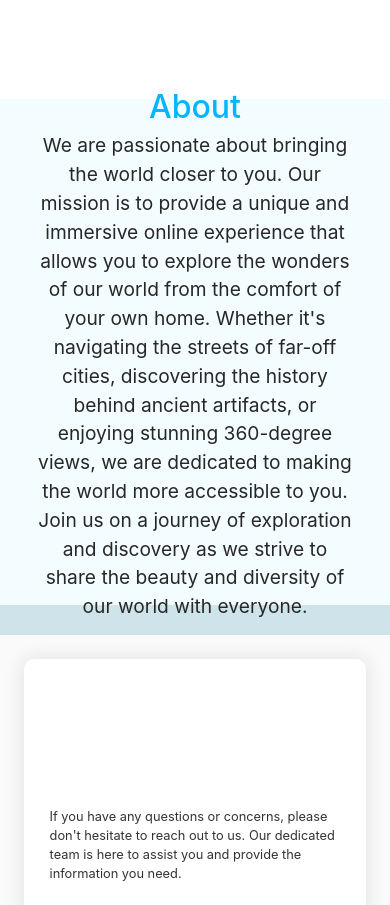
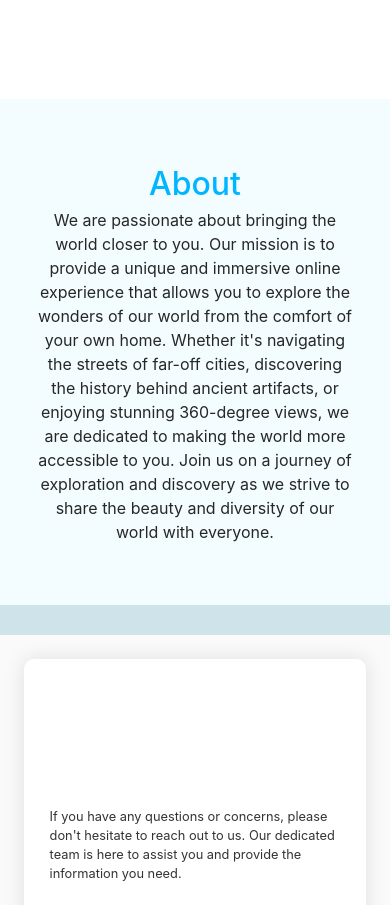
Before and after one commit to niraj-kumar-r/NexArtifacts, a React (Create React App) app in the folder nex/: page / in a window 390 px wide. Shown: the part 3560-4465 px from the top of the page. Built offline with nearby package versions, Linux system fonts and the light colour scheme; no server answers.

Commit message:
Bugfix : Fixed about

```diff
--- a/nex/src/Components/Map.jsx
+++ b/nex/src/Components/Map.jsx
@@ -152,7 +152,7 @@ function createOverlay(map) {
     overlay.scene.add(new AmbientLight(0xffffff, 0.9));
     // add directional light
     const directionalLight = new DirectionalLight(0xffffff, 0.9);
-    directionalLight.position.set(10, 10, 10);
+    directionalLight.position.set(100, 100, 100);
     overlay.scene.add(directionalLight);
 
     // overlay.onAdd = () => {
--- a/nex/src/index.css
+++ b/nex/src/index.css
@@ -496,6 +496,11 @@ nav .menu-btn,
     .name {
         width: 60%;
     }
+
+    .about-text p {
+        width: 100%;
+        font-size: 1rem;
+    }
 }
 .scroll {
     left: 50%;
```
